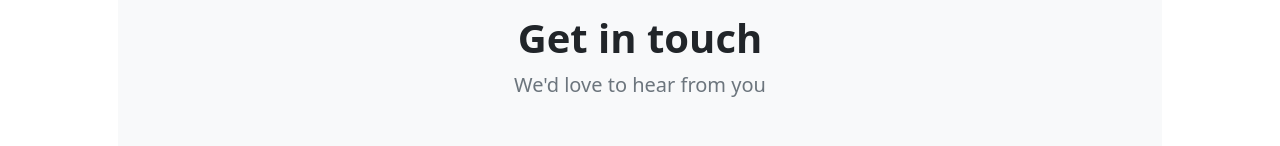
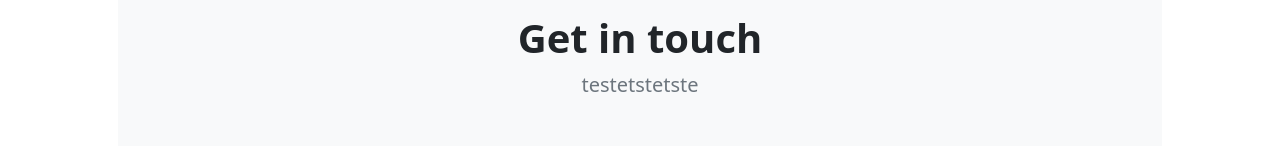
Before and after one commit to benson0630/my-first-website, a plain HTML site: page contact.html in a window 1280 px wide. Shown: the part 202-348 px from the top of the page. Drawn offline with nearby package versions, Linux system fonts and the light colour scheme.

Commit message:
change sentance

```diff
--- a/contact.html
+++ b/contact.html
@@ -53,7 +53,7 @@
                         <div class="text-center mb-5">
                             <div class="feature bg-primary bg-gradient text-white rounded-3 mb-3"><i class="bi bi-envelope"></i></div>
                             <h1 class="fw-bolder">Get in touch</h1>
-                            <p class="lead fw-normal text-muted mb-0">We'd love to hear from you</p>
+                            <p class="lead fw-normal text-muted mb-0">testetstetste</p>
                         </div>
                         <div class="row gx-5 justify-content-center">
                             <div class="col-lg-8 col-xl-6">
```
